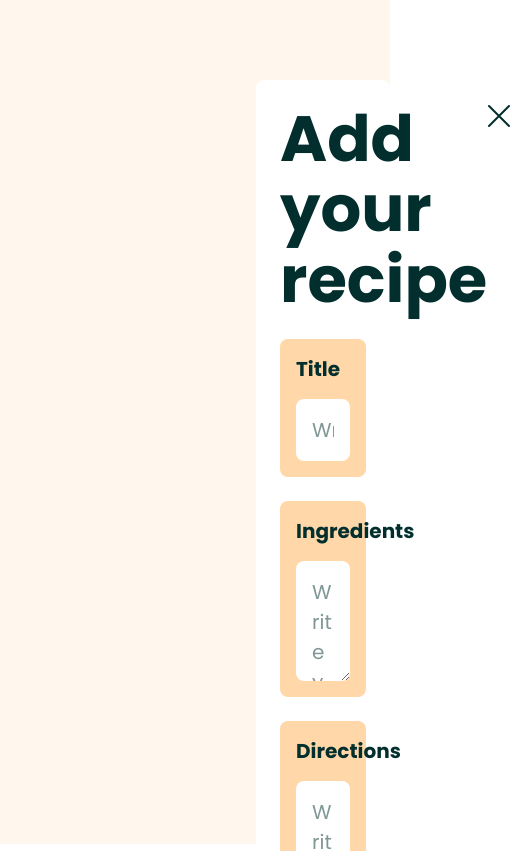
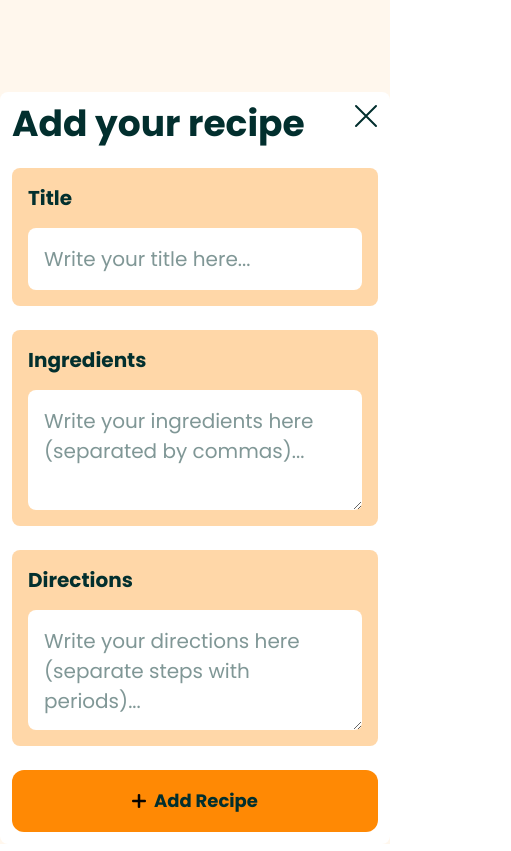
Before and after one commit to jumaber/react-recipe-book, a React (Vite) app: page /recipeform in a window 390 px wide. Shown: the top 851 px of the page, 511 px wide, since content can reach past the window. Built offline with nearby package versions, Linux system fonts and the light colour scheme.

Commit message:
responsiveness in recipe form and recipe single page. Added animation for opening

```diff
--- a/src/App.css
+++ b/src/App.css
@@ -1,4 +1,8 @@
 @import "tailwindcss";
+@tailwind base;
+@tailwind components;
+@tailwind utilities;
+
 
 #root{
   width: 100vw;
@@ -82,3 +86,20 @@ body {
 .animate-sneak {
   animation: sneak 6s ease-in-out infinite;
 }
+
+@keyframes slide-up {
+  from {
+    transform: translateY(100%);
+    opacity: 0;
+  }
+  to {
+    transform: translateY(0%);
+    opacity: 1;
+  }
+}
+
+@layer utilities {
+  .animate-slide-up {
+    animation: slide-up 0.8s ease-in-out;
+  }
+}
--- a/src/pages/Recipe.jsx
+++ b/src/pages/Recipe.jsx
@@ -22,8 +22,8 @@ export function Recipe({ recipes, setRecipes }) {
   };
 
   return (
-    <div className="flex bg-orange-50 h-auto p-3 lg:p-10">
-      <div className="flex flex-col w-full min-h-min bg-white my-10 p-6 rounded-lg lg:ml-64">
+    <div className="flex bg-orange-50 pt-10 h-full lg:py-10 lg:px-4 lg:ml-64 xl:ml-64 ">
+      <div className="flex flex-col w-full bg-white rounded-lg w-full p-3 h-fit md:m-4 md:p-6 animate-slide-up sm:animate-slide-up sm:transition-transform">
         {/* Header */}
         <div className="mb-6 flex flex-row justify-end">
           <img src={close} alt="Close icon" className="cursor-pointer" onClick={() => navigate("/")} />
@@ -37,12 +37,12 @@ export function Recipe({ recipes, setRecipes }) {
           />
         )}
 
-        <h1 className="my-6 font-bold">{currentRecipe.title}</h1>
+        <p className="my-6 font-bold text-4xl md:text-5xl lg:text-[6xl]">{currentRecipe.title}</p>
 
                 {/* Ingredients & Directions */}
         <div className="flex flex-col lg:flex-row gap-6 w-full">
           {/* Ingredients */}
-          <div className="rounded-xl bg-amber-50 p-4 w-full lg:w-auto lg:w-[35%] lg:h-fit">
+          <div className="rounded-xl bg-amber-50 p-4 w-full lg:w-auto lg:min-w-xs lg:max-w-md xl:min-w-lg lg:h-fit">
             <div className="font-bold pb-4">Ingredients</div>
             <ul className="list-none list-inside">
               {currentRecipe.ingredients.map((item, index) => (
@@ -52,7 +52,7 @@ export function Recipe({ recipes, setRecipes }) {
           </div>
 
           {/* Directions */}
-          <div className="rounded-xl bg-orange-100 p-4 w-full lg:w-[65%] lg:h-fit">
+          <div className="rounded-xl bg-orange-100 p-4 w-full lg:h-fit">
             <div className="font-bold pb-4">Directions</div>
             <ol className="list-decimal list-inside">
               {currentRecipe.directions.map((step, index) => (
--- a/src/pages/RecipeForm.jsx
+++ b/src/pages/RecipeForm.jsx
@@ -36,10 +36,10 @@ export function RecipeForm({ recipes, setRecipes }) {
   };
 
   return (
-    <div className="bg-orange-50 h-full py-10 sm:px-4 md:px-10 lg:px-80">
-      <div className="bg-white my-10 p-6 rounded-lg ml-64">
-        <div className="flex flex-row justify-between items-start w-full">
-          <h1 className="mb-6 font-bold">Add your recipe</h1>
+    <div className="flex bg-orange-50 pt-10 h-full lg:py-10 lg:px-4 lg:ml-64 xl:ml-64 items-end">
+      <div className="flex flex-col bg-white rounded-lg w-full p-3 max-h-fit md:m-4 md:p-6 xl:w-4xl animate-slide-up sm:animate-slide-up sm:transition-transform">
+        <div className="flex flex-row justify-between items-start">
+          <p className="mb-6 font-bold text-4xl md:text-5xl lg:text-[6xl]">Add your recipe</p>
           <img src={close} alt="Close icon" className="cursor-pointer" onClick={() => navigate("/")} />
         </div>
 
@@ -78,7 +78,7 @@ export function RecipeForm({ recipes, setRecipes }) {
             />
           </div>
 
-          <button className="btn" onClick={addRecipe}>
+          <button className="btn pb-6" onClick={addRecipe}>
             <img src={addIcon} className="mr-2" />
             Add Recipe
           </button>
```
